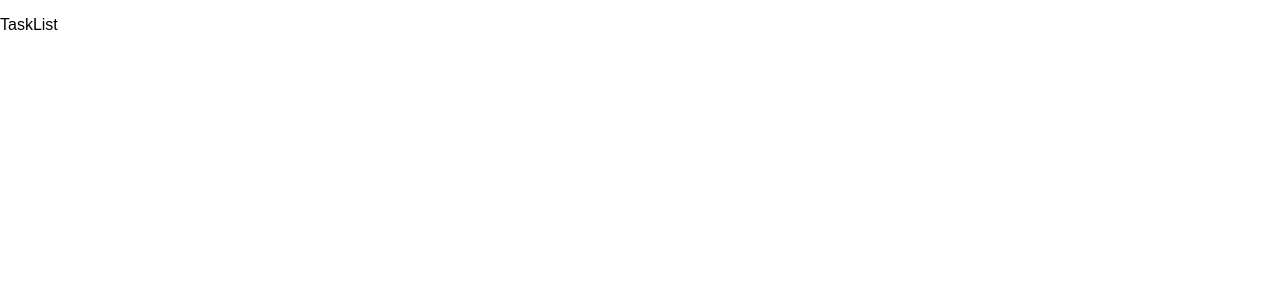
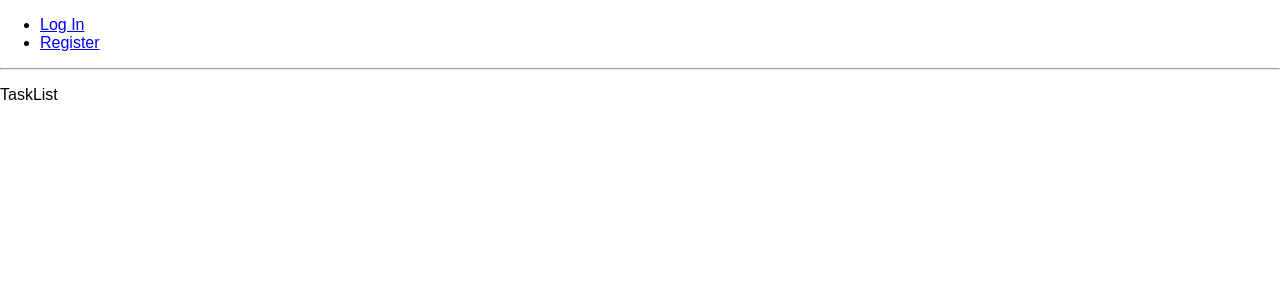
Before and after one commit to dijanal/todo-app, a React (Create React App) app: page / in a window 1280 px wide. Shown: the top 300 px of the page. Built offline with nearby package versions, Linux system fonts and the light colour scheme.

Commit message:
Add header

```diff
--- a/src/app/App.js
+++ b/src/app/App.js
@@ -8,11 +8,14 @@ import TaskList from '../containters/TaskList/TaskList';
 import RegisterPage from '../containters/Register/Register';
 import LoginPage from '../containters/Login/Login';
 
+import Header from '../components/Header/Header.js';
+
 class App extends Component {
     render() {
         return (
             <Router>
                 <div>
+                    <Header/>
                     <Switch>
                         <Route
                             exact path={routes.LANDING}
--- /dev/null
+++ b/src/components/Header/Header.js
@@ -0,0 +1,24 @@
+import React from 'react'
+import {Link} from 'react-router-dom'
+
+import './Header.css'
+
+class Header extends React.Component {
+  render(){
+    return(
+      <div className='header'>
+        <ul>
+          <li>
+            <Link to='/login'> Log In </Link>
+          </li>
+          <li>
+            <Link to='/register'> Register </Link>
+          </li>
+        </ul>
+        <hr/>
+      </div>
+    )
+  }
+}
+
+export default Header;
```
Also changed, not shown: package.json (+7 -1 lines), src/components/Header/Header.css (added), 1 other file (tests, documents, lock files or other folders).
